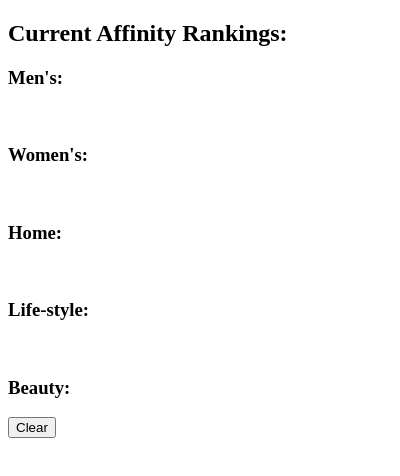
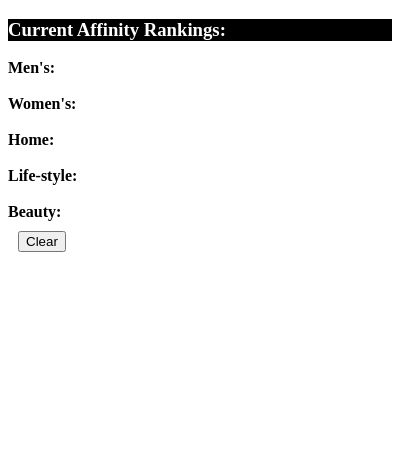
Before and after one commit to awatson31911/DY-Affinity-Tester, a browser extension: page popup.html in a window 400 px wide. Drawn offline with Linux system fonts and the light colour scheme.

```diff
--- a/popup.html
+++ b/popup.html
@@ -5,24 +5,24 @@
   <title>Affinity Tracker</title>
 
   <script src="popup.js"></script>
-
+  <link rel="stylesheet" type="text/css" href="style.css">
 </head>
 
 <body>
-  <h2 id='rank-header'>Current Affinity Rankings:</h2>
-  <h3 class='category'>Men's:   <span id='mens'></span></h3>
+  <h3 id='rank-header'>Current Affinity Rankings:</h3>
+  <h4 class='category'>Men's:   <span id='mens'></span></h4>
 
   <br>
-  <h3 class='category'>Women's: <span id='womens'></span></h3>
+  <h4 class='category'>Women's: <span id='womens'></span></h4>
 
   <br>
-  <h3 class='category'>Home: <span id='home'></span></h3>
+  <h4 class='category'>Home: <span id='home'></span></h4>
 
   <br>
-  <h3 class='category'>Life-style: <span id='lifestyle'></span></h3>
+  <h4 class='category'>Life-style: <span id='lifestyle'></span></h4>
 
   <br>
-  <h3 class='category'>Beauty: <span id='beauty'></span></h3>
+  <h4 class='category'>Beauty: <span id='beauty'></span></h4>
 
   <button id='clear-btn'>Clear</button>
 
--- /dev/null
+++ b/style.css
@@ -0,0 +1,19 @@
+body {
+  min-width: 200px;
+}
+
+#rank-header {
+  background-color: black;
+    color: white;
+}
+
+.category {
+  margin: 0
+}
+
+.category span {
+  color: green;
+}
+button {
+  margin: 10px;
+}
```
Also changed, not shown: content.js (+4 -4 lines), index.css (deleted).
